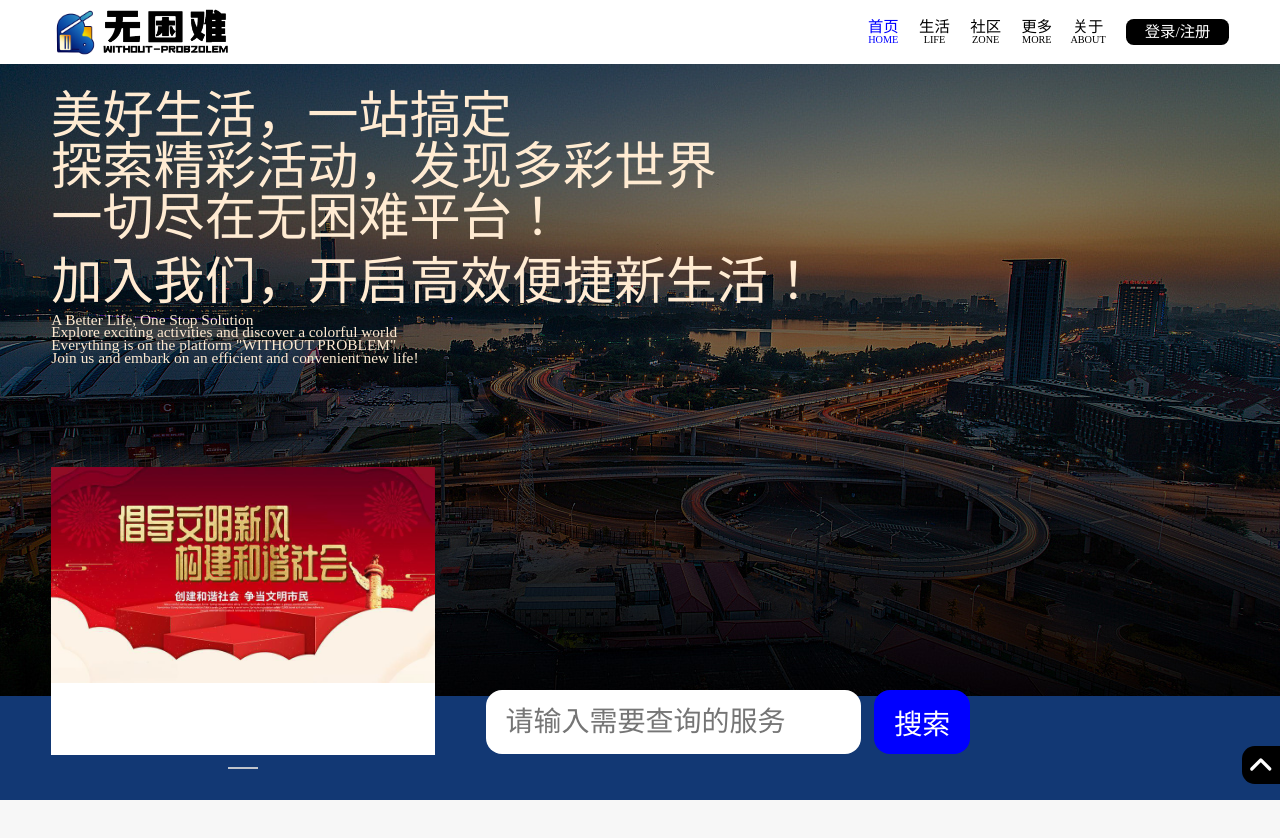
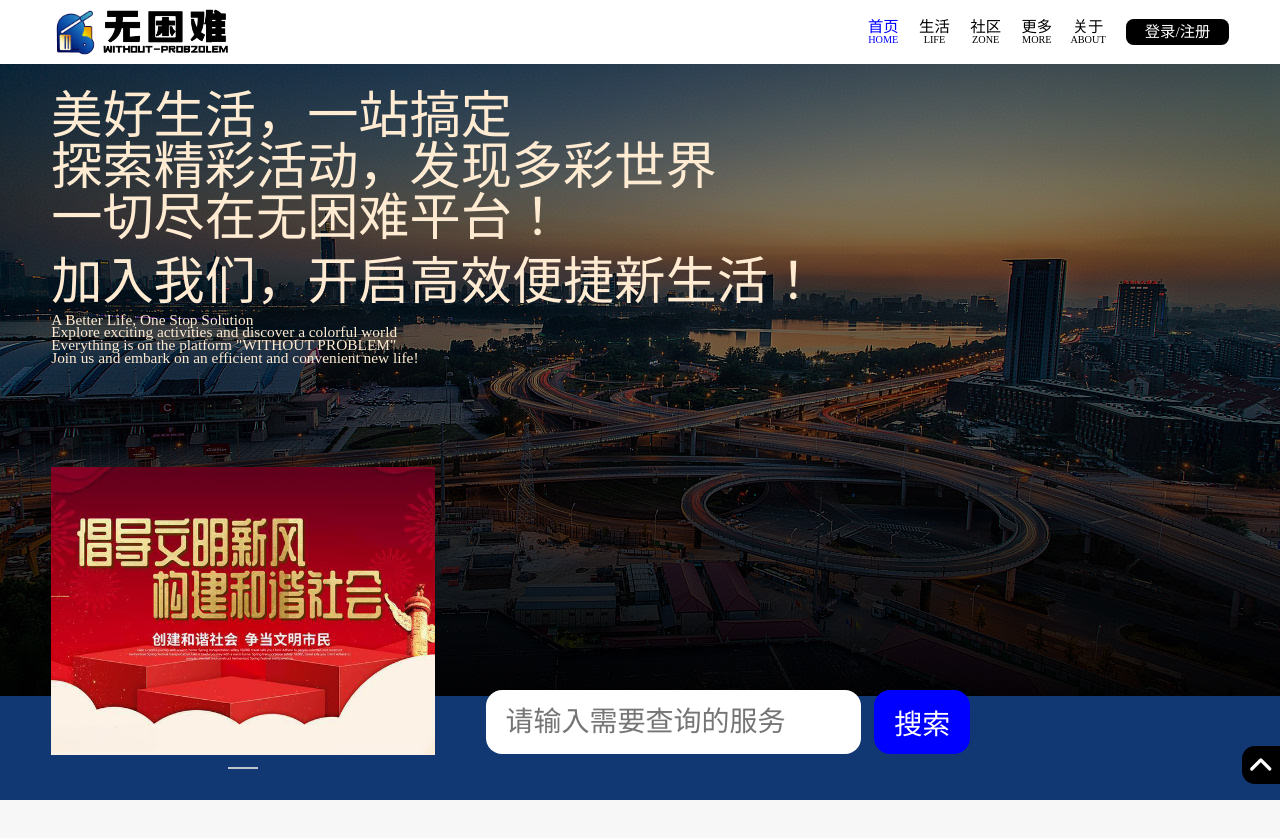
Before and after one commit to chenychu/noproblem, a Vue app: page / in a window 1280 px wide. Shown: the top 838 px of the page. Built offline with nearby package versions, Linux system fonts and the light colour scheme; a web font is replaced by a local one.

Commit message:
modified:   src/views/HomeView.vue

```diff
--- a/src/views/HomeView.vue
+++ b/src/views/HomeView.vue
@@ -45,7 +45,7 @@ export default {
           <el-carousel height="36vh" indicator-position="outside">
             <el-carousel-item
               ><img
-                style="width: 100%"
+                style="width: 100%; height: 100%; object-fit: cover"
                 src="../assets/images/home/img1.jpg"
                 alt=""
             /></el-carousel-item>
```
